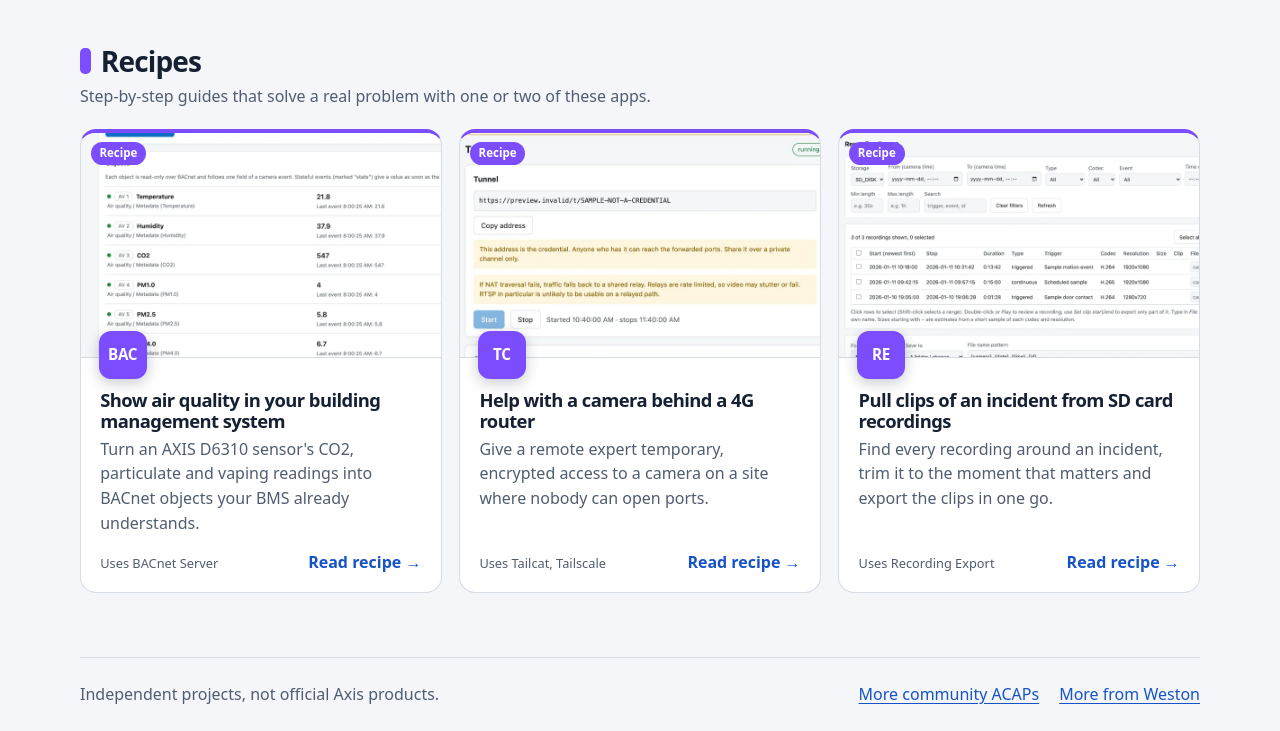
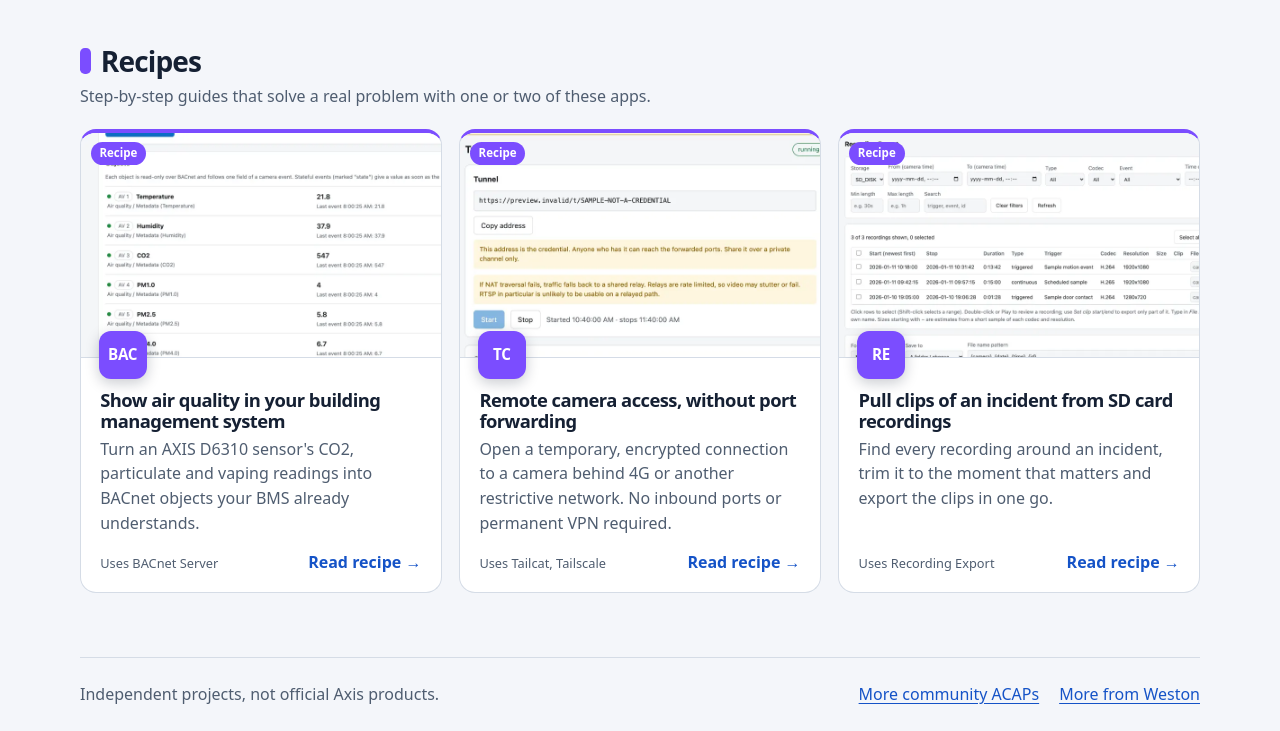
Before and after one commit to Mo3he/mo3he.github.io, a plain HTML site: page index.html in a window 1280 px wide. Shown: the part 4541-5272 px from the top of the page. Drawn offline with Linux system fonts and the light colour scheme.

Commit message:
Update remote access recipe copy

```diff
--- a/index.html
+++ b/index.html
@@ -151,7 +151,7 @@
       <p>Step-by-step guides that solve a real problem with one or two of these apps.</p>
       <ul>
         <li class="recipe"><a href="/recipes/bacnet-air-quality/" style="--b:#7b4dff"><div class="shot"><img src="/img/Axis_Cam_BACnet.webp" alt="" width="800" height="500" loading="lazy"><div class="logo"><span class="mono" aria-hidden="true">BAC</span></div></div><div class="body"><h3>Show air quality in your building management system</h3><p>Turn an AXIS D6310 sensor's CO2, particulate and vaping readings into BACnet objects your BMS already understands.</p><div class="meta"><small>Uses BACnet Server</small><span class="more">Read recipe →</span></div></div></a></li>
-        <li class="recipe"><a href="/recipes/remote-support-4g/" style="--b:#7b4dff"><div class="shot"><img src="/img/Axis_Cam_Tailcat.webp" alt="" width="800" height="500" loading="lazy"><div class="logo"><span class="mono" aria-hidden="true">TC</span></div></div><div class="body"><h3>Help with a camera behind a 4G router</h3><p>Give a remote expert temporary, encrypted access to a camera on a site where nobody can open ports.</p><div class="meta"><small>Uses Tailcat, Tailscale</small><span class="more">Read recipe →</span></div></div></a></li>
+        <li class="recipe"><a href="/recipes/remote-support-4g/" style="--b:#7b4dff"><div class="shot"><img src="/img/Axis_Cam_Tailcat.webp" alt="" width="800" height="500" loading="lazy"><div class="logo"><span class="mono" aria-hidden="true">TC</span></div></div><div class="body"><h3>Remote camera access, without port forwarding</h3><p>Open a temporary, encrypted connection to a camera behind 4G or another restrictive network. No inbound ports or permanent VPN required.</p><div class="meta"><small>Uses Tailcat, Tailscale</small><span class="more">Read recipe →</span></div></div></a></li>
         <li class="recipe"><a href="/recipes/incident-clips/" style="--b:#7b4dff"><div class="shot"><img src="/img/Axis_Cam_Recording_Export.webp" alt="" width="800" height="500" loading="lazy"><div class="logo"><span class="mono" aria-hidden="true">RE</span></div></div><div class="body"><h3>Pull clips of an incident from SD card recordings</h3><p>Find every recording around an incident, trim it to the moment that matters and export the clips in one go.</p><div class="meta"><small>Uses Recording Export</small><span class="more">Read recipe →</span></div></div></a></li>
       </ul>
     </section>
```
